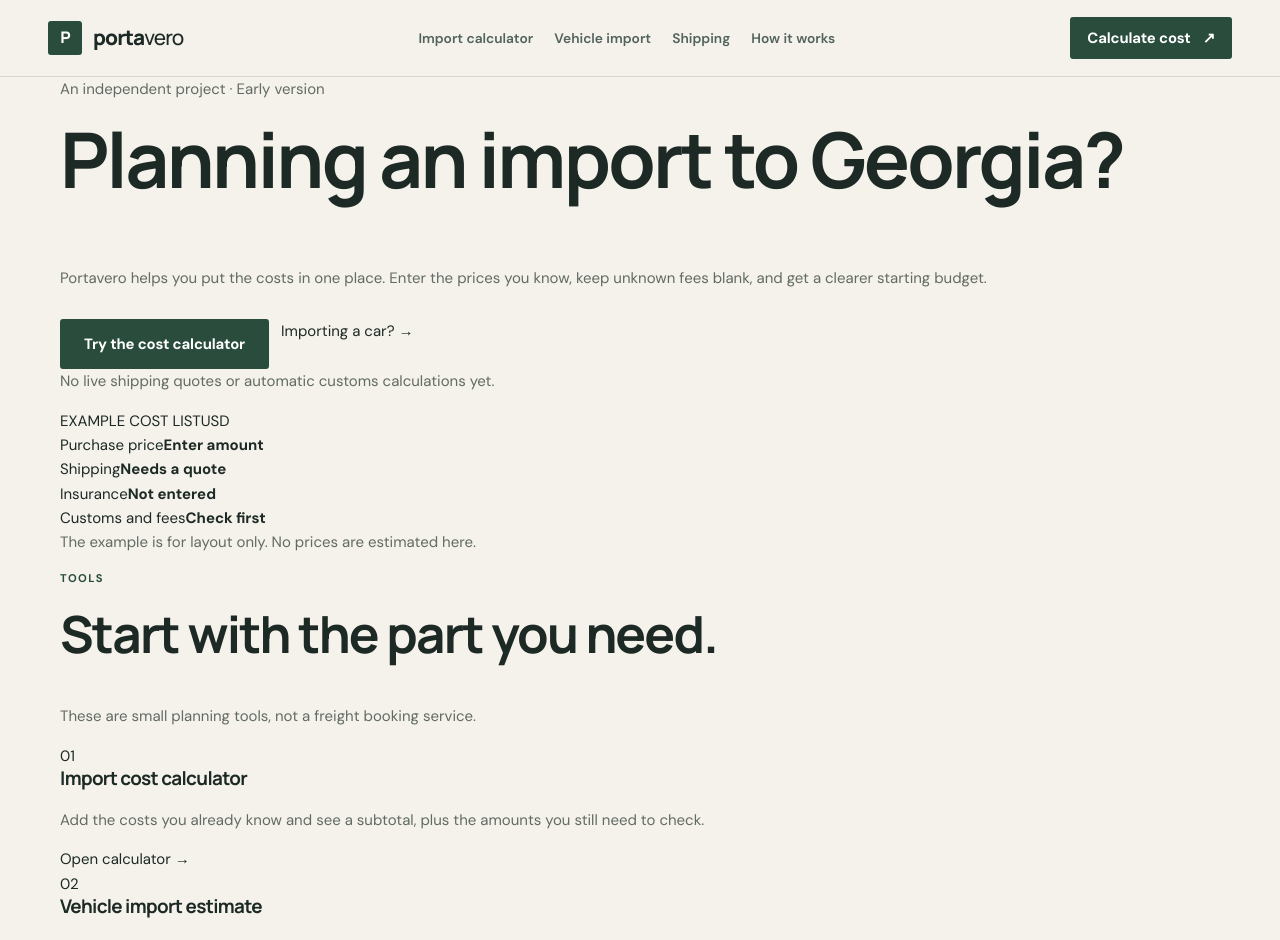
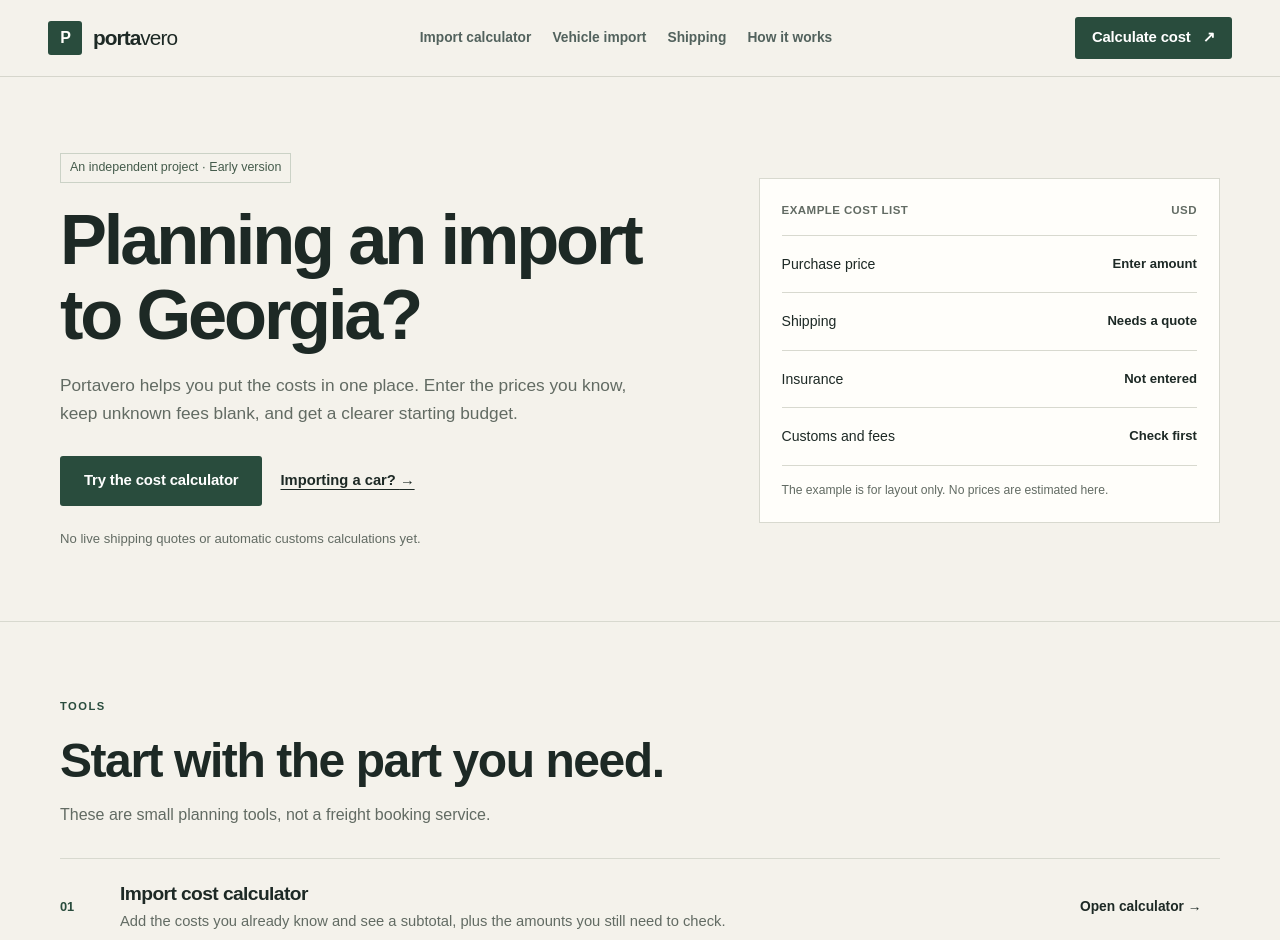
Before and after one commit to GIORGIO2032Q4E/portavero, a Next.js app: page / in a window 1280 px wide. Shown: the top 940 px of the page. Built offline with nearby package versions, Linux system fonts and the light colour scheme; no server answers.

Commit message:
Use simpler typography and a more realistic project layout

```diff
--- a/src/app/globals.css
+++ b/src/app/globals.css
@@ -1,5 +1,3 @@
-@import url('https://fonts.googleapis.com/css2?family=DM+Sans:wght@400;500;600;700&family=Manrope:wght@400;500;600;700;800&display=swap');
-
 :root {
   --paper: #f7f7f3;
   --surface: #ffffff;
@@ -868,3 +866,162 @@ a:focus-visible, button:focus-visible, input:focus-visible, select:focus-visible
   .menu-glyph span,
   .tool-index-link span { transition: none !important; }
 }
+
+
+/* Simple layout for the current version of the project. */
+body {
+  font-family: Arial, Helvetica, sans-serif;
+  font-size: 16px;
+  line-height: 1.6;
+}
+h1, h2, h3 {
+  font-family: Arial, Helvetica, sans-serif;
+  letter-spacing: -0.03em;
+  line-height: 1.2;
+}
+h1 { font-weight: 700; }
+h2, h3 { font-weight: 650; }
+.button { transition: background-color .15s ease, border-color .15s ease; }
+.button:hover { transform: none; }
+.simple-hero {
+  padding: 76px 0 72px;
+  border-bottom: 1px solid var(--line);
+}
+.simple-hero-grid {
+  display: grid;
+  grid-template-columns: minmax(0, 1.1fr) minmax(280px, .8fr);
+  gap: 64px;
+  align-items: center;
+}
+.simple-status {
+  display: inline-block;
+  margin: 0 0 20px;
+  padding: 4px 9px;
+  border: 1px solid #cbd2c6;
+  color: #445b4b;
+  font-size: .78rem;
+}
+.simple-hero-copy h1 {
+  max-width: 640px;
+  margin: 0 0 20px;
+  font-size: clamp(2.6rem, 5.5vw, 4.5rem);
+  line-height: 1.06;
+  letter-spacing: -.045em;
+}
+.simple-lede {
+  max-width: 570px;
+  margin-bottom: 0;
+  font-size: 1.08rem;
+}
+.simple-hero-copy .hero-actions {
+  display: flex;
+  align-items: center;
+  flex-wrap: wrap;
+  gap: 18px;
+  margin-top: 28px;
+}
+.simple-text-link {
+  font-size: .92rem;
+  font-weight: 700;
+  text-decoration: underline;
+  text-underline-offset: 4px;
+}
+.simple-note {
+  margin: 22px 0 0;
+  font-size: .82rem;
+}
+.simple-example {
+  padding: 22px;
+  border: 1px solid var(--line);
+  background: var(--surface);
+}
+.simple-example-heading {
+  display: flex;
+  justify-content: space-between;
+  gap: 16px;
+  padding-bottom: 15px;
+  border-bottom: 1px solid var(--line);
+  color: var(--muted);
+  font-size: .72rem;
+  font-weight: 700;
+  letter-spacing: .04em;
+}
+.simple-example-row {
+  display: flex;
+  justify-content: space-between;
+  gap: 16px;
+  padding: 17px 0;
+  border-bottom: 1px solid var(--line);
+  font-size: .88rem;
+}
+.simple-example-row strong {
+  text-align: right;
+  font-size: .82rem;
+  font-weight: 600;
+}
+.simple-example-foot {
+  margin: 15px 0 0;
+  font-size: .76rem;
+}
+.simple-tools-section { padding: 76px 0; }
+.simple-section-heading { max-width: 620px; margin-bottom: 30px; }
+.simple-section-heading h2,
+.simple-how-grid h2 {
+  margin: 0 0 12px;
+  font-size: clamp(2rem, 3.8vw, 3rem);
+}
+.simple-section-heading > p:last-child { margin-bottom: 0; }
+.simple-tool-list { border-top: 1px solid var(--line); }
+.simple-tool-row {
+  display: grid;
+  grid-template-columns: 40px minmax(0, 1fr) minmax(140px, auto);
+  align-items: center;
+  gap: 20px;
+  padding: 23px 0;
+  border-bottom: 1px solid var(--line);
+}
+.simple-tool-number { color: var(--green-deep); font-size: .8rem; font-weight: 700; }
+.simple-tool-row h3 { margin: 0 0 5px; font-size: 1.2rem; }
+.simple-tool-row p { max-width: 610px; margin: 0; font-size: .92rem; }
+.simple-tool-row > a { font-size: .86rem; font-weight: 700; }
+.simple-tool-row > a:hover { text-decoration: underline; text-underline-offset: 4px; }
+.simple-how-section {
+  padding: 70px 0;
+  background: #eceee6;
+  border-top: 1px solid var(--line);
+  border-bottom: 1px solid var(--line);
+}
+.simple-how-grid {
+  display: grid;
+  grid-template-columns: .8fr 1.2fr;
+  gap: 60px;
+}
+.simple-how-grid ol { margin: 0; padding-left: 22px; }
+.simple-how-grid li { padding: 0 0 18px 6px; }
+.simple-how-grid li:last-child { padding-bottom: 0; }
+.simple-how-grid li strong, .simple-how-grid li span { display: block; }
+.simple-how-grid li strong { margin-bottom: 3px; }
+.simple-how-grid li span { color: var(--muted); font-size: .92rem; }
+.simple-bottom-cta { padding: 64px 0 72px; }
+.simple-bottom-cta h2 { margin-bottom: 8px; font-size: clamp(1.9rem, 3.5vw, 2.7rem); }
+.simple-bottom-cta p { margin-bottom: 22px; }
+@media (max-width: 800px) {
+  .simple-hero { padding: 52px 0; }
+  .simple-hero-grid, .simple-how-grid { grid-template-columns: 1fr; gap: 32px; }
+  .simple-example { max-width: 600px; }
+  .simple-tools-section { padding: 58px 0; }
+  .simple-tool-row { grid-template-columns: 30px minmax(0, 1fr); gap: 12px; }
+  .simple-tool-row > a { grid-column: 2; }
+  .simple-how-section { padding: 54px 0; }
+}
+@media (max-width: 480px) {
+  .simple-hero-copy h1 { font-size: clamp(2.45rem, 11vw, 3.3rem); }
+  .simple-hero-copy .hero-actions { align-items: stretch; flex-direction: column; gap: 14px; }
+  .simple-hero-copy .hero-actions .button { width: 100%; }
+  .simple-text-link { align-self: flex-start; }
+  .simple-example { padding: 16px; }
+  .simple-example-row { font-size: .8rem; }
+}
+@media (prefers-reduced-motion: reduce) {
+  .button, .simple-tool-row > a { transition: none !important; }
+}
```
